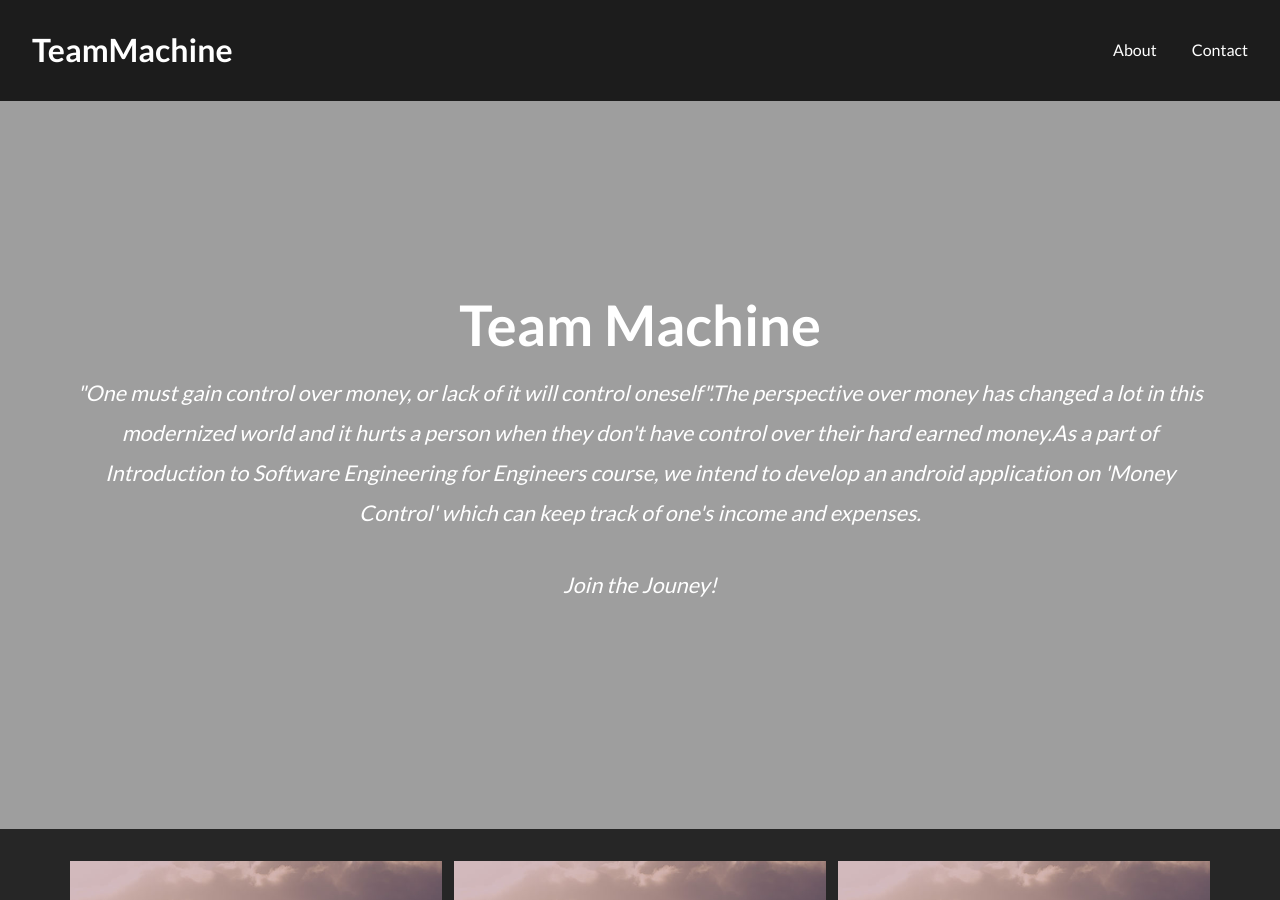
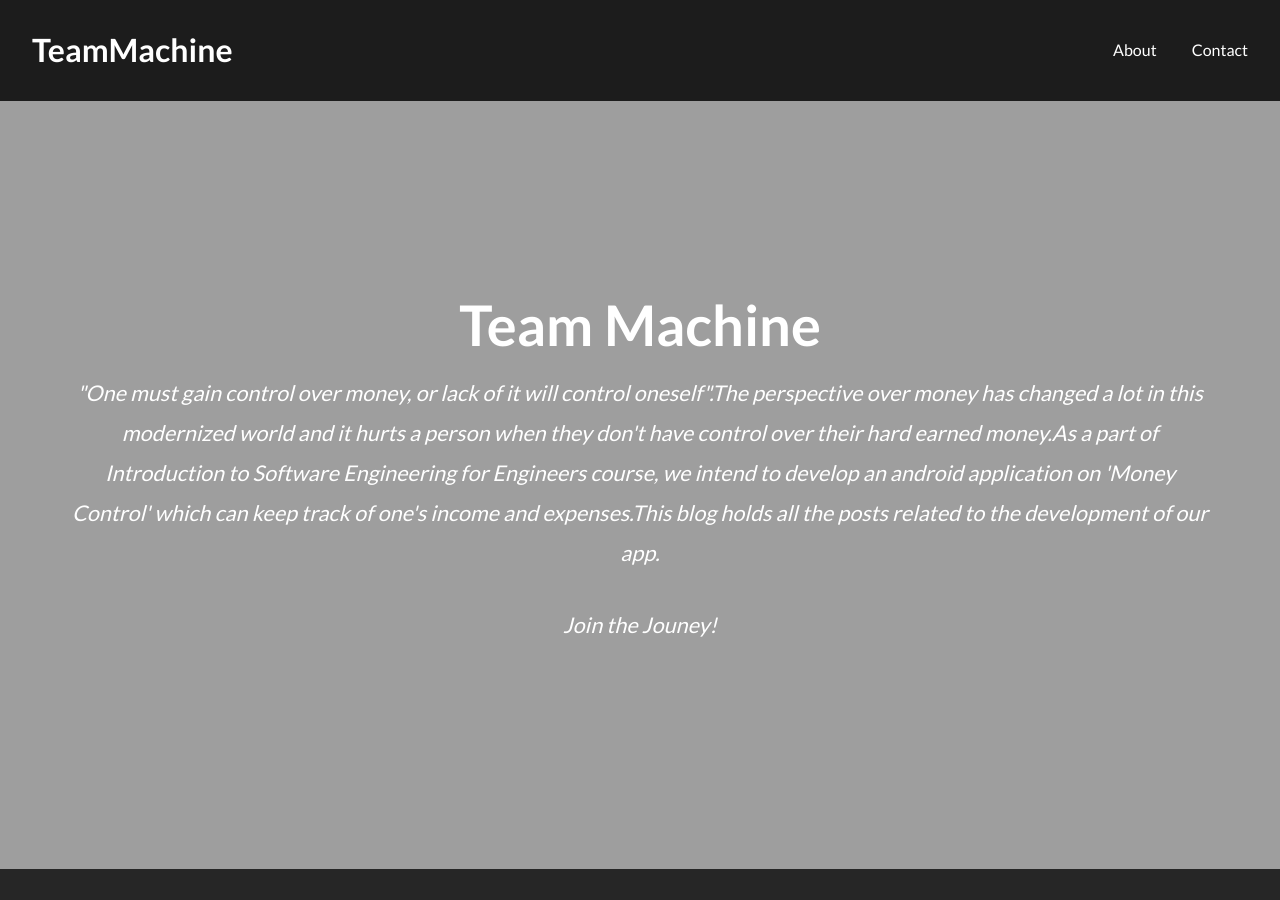
Before and after one commit to DBSE-teaching/isee2019-TeamMachine, a Jekyll site: the page built from docs/index.html, in a window 1280 px wide and 900 px high. Built offline with Jekyll 4.4.1, drawn with Linux system fonts in a browser that asks for light colours; the list of posts is cut into pages by our own code.

Commit message:
Update banner.html

```diff
--- a/docs/_includes/banner.html
+++ b/docs/_includes/banner.html
@@ -3,7 +3,7 @@
   <div class="wrapper">
     <div class="content">
       <h1 class="title">{% if site.banner-title %}{{ site.banner-title }}{% else %}Team Machine{% endif %}</h1>
-      <h2 class="sub_title">{% if site.banner-desc %}{{ site.banner-desc }}{% else %}"One must gain control over money, or lack of it will control oneself".The perspective over money has changed a lot in this modernized world and it hurts a person when they don't have control over their hard earned money.As a part of Introduction to Software Engineering for Engineers course, we intend to develop an android application on 'Money Control' which can keep track of one's income and expenses.{% endif %}</h2>
+      <h2 class="sub_title">{% if site.banner-desc %}{{ site.banner-desc }}{% else %}"One must gain control over money, or lack of it will control oneself".The perspective over money has changed a lot in this modernized world and it hurts a person when they don't have control over their hard earned money.As a part of Introduction to Software Engineering for Engineers course, we intend to develop an android application on 'Money Control' which can keep track of one's income and expenses.This blog holds all the posts related to the development of our app.{% endif %}</h2>
       <h2 class="sub_title">{% if site.banner-desc %}{{ site.banner-desc }}{% else %}Join the Jouney!{% endif %}</h2>
     </div>
   </div>
```
